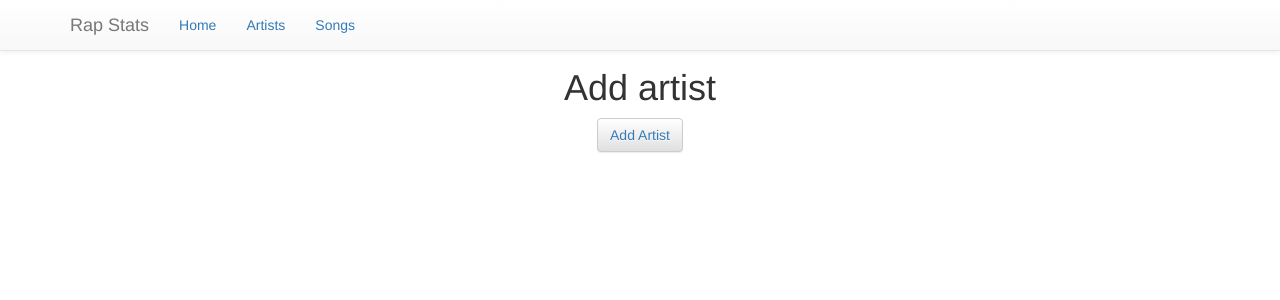
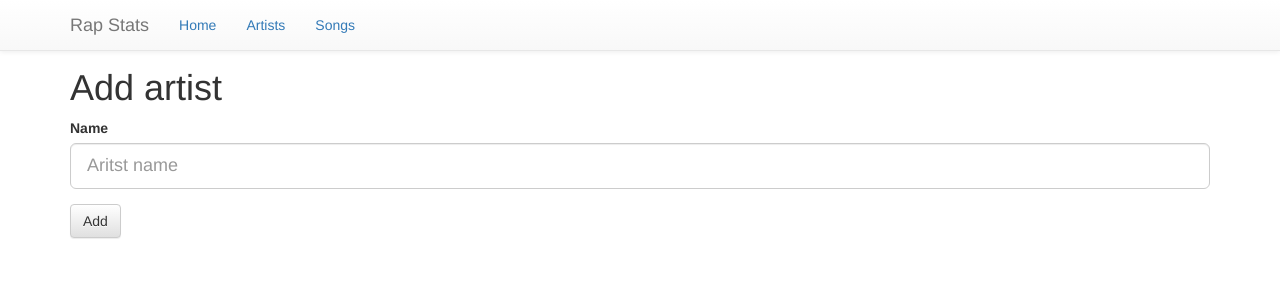
Before and after one commit to viktormmarkov/text-test, a React (Create React App) app in the folder client/: page /artists/add in a window 1280 px wide. Shown: the top 300 px of the page. Built offline with nearby package versions, Linux system fonts and the light colour scheme.

Commit message:
Add artist form

```diff
--- a/client/src/App.css
+++ b/client/src/App.css
@@ -1,7 +1,3 @@
-.App {
-  text-align: center;
-}
-
 .App-intro {
   font-size: large;
 }
--- a/client/src/Artists.js
+++ b/client/src/Artists.js
@@ -1,5 +1,5 @@
 import React, { Component } from 'react';
-import { Grid, Button } from 'react-bootstrap';
+import { Grid, Row, Col, Button, FormControl, FormGroup, ControlLabel, HelpBlock} from 'react-bootstrap';
 import { Route, Switch, Link } from 'react-router-dom'
 
 class AllArtists extends Component {
@@ -49,12 +49,61 @@ class AllArtists extends Component {
   }
 }
 
-const AddArtist = () => (
-  <div>
-    <h1>Add artist</h1>
-    <Button><Link to="/artists">Add Artist</Link></Button>
-  </div>
-)
+class AddArtist extends Component {
+  constructor(props) {
+    super(props);
+    this.state = {
+      name: ''
+    };
+    this.handleChange = this.handleChange.bind(this);
+    this.handleSubmit = this.handleSubmit.bind(this);
+  }
+
+  handleChange(event) {
+    console.log(event.target.value);
+    this.setState({name: event.target.value});
+  }
+
+  handleSubmit(event) {
+    this.addArtist();
+    event.preventDefault();
+  }
+
+  addArtist() {
+    const name = this.state.name || '';
+    fetch('/artists', {
+      method: 'POST',
+      headers: {
+        'Accept': 'application/json',
+        'Content-Type': 'application/json',
+      },
+      body: JSON.stringify({name})
+    });
+  }
+
+  render() {
+    return (
+      <div>
+      <h1>Add artist</h1>
+      <form onSubmit={this.handleSubmit}>
+        <FormGroup
+          controlId="formBasicText"
+        >
+          <ControlLabel>Name</ControlLabel>
+          <FormControl
+            bsSize="lg"
+            type="text"
+            value={this.state.name}
+            placeholder="Aritst name"
+            onChange={this.handleChange}
+          />
+        </FormGroup>
+        <Button type="submit">Add</Button>
+      </form>
+      </div>
+    )
+  }
+}
 class Artists extends Component {
   render() {
     return (
```
